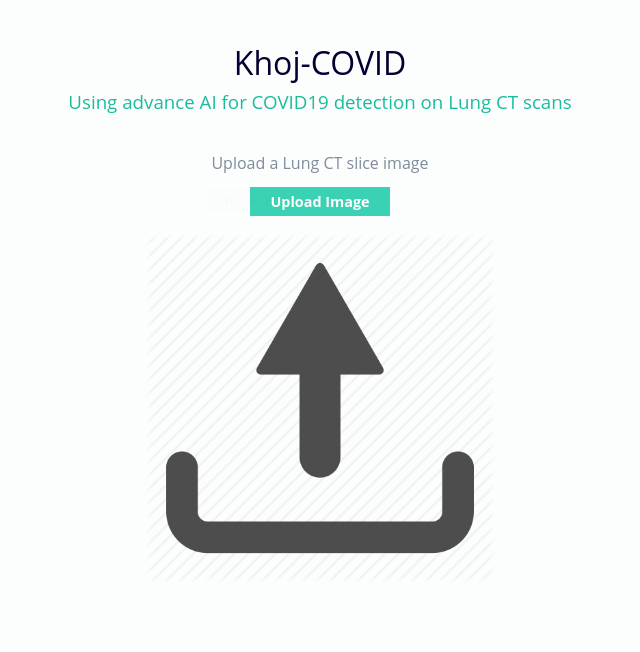
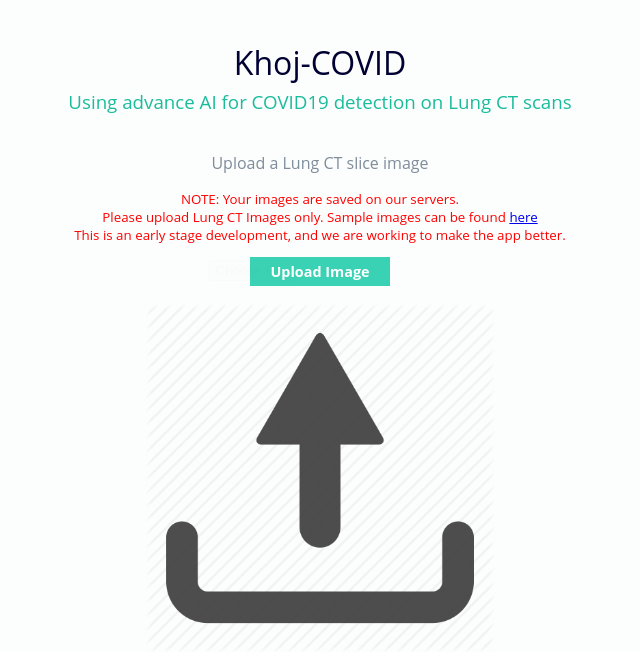
Before and after one commit to surajghuwalewala/covid19-detection-app, a Flask app: page / in a window 1280 px wide. Shown: the top 652 px of the page, without its empty margins (320-960 px from the left). Run offline with Flask 2, Linux system fonts and the light colour scheme.

Commit message:
Note added

```diff
--- a/templates/home.html
+++ b/templates/home.html
@@ -91,6 +91,8 @@
   <h1>Khoj-COVID</h1>
   <h3>Using advance AI for COVID19 detection on Lung CT scans</h3>
   <p>Upload a Lung CT slice image </p>
+  <p style="color: red; font-size: smaller; text-align: center;">NOTE: Your images are saved on our servers.<br>Please upload Lung CT Images only. Sample images can be found <a href="https://www.bing.com/images/search?q=lung+ct+images&qpvt=lung+ct+images&FORM=IGRE" target="_blank">here</a> <br>This is an early stage development, and we are working to make the app better.</p>
+
 
     <form action="#" method=post enctype=multipart/form-data >
       <p class="file">
@@ -109,6 +111,6 @@
     <div class="pred" id="prediction"> <center><div class="progress" id="progress"></div></center> <br> <span id="prediction.span"></span> </div>
 
 
-  <p class="txtcenter">This is just for research purposes & a WORK IN PROGRESS...  <br/> Not validated by any health organization. </p>
+  <p class="txtcenter">This is just for research purposes & a WORK IN PROGRESS...  <br/> Not validated by any health organization.  </p>
   <p class="txtcenter copy">by <a href="https://www.linkedin.com/in/surajghuwalewala/" target="_blank">Suraj Ghuwalewala</a> & <a href="http://sagihaider.com/" target="_blank">Dr Haider Raza</a><br /></p>
 </body>
```
